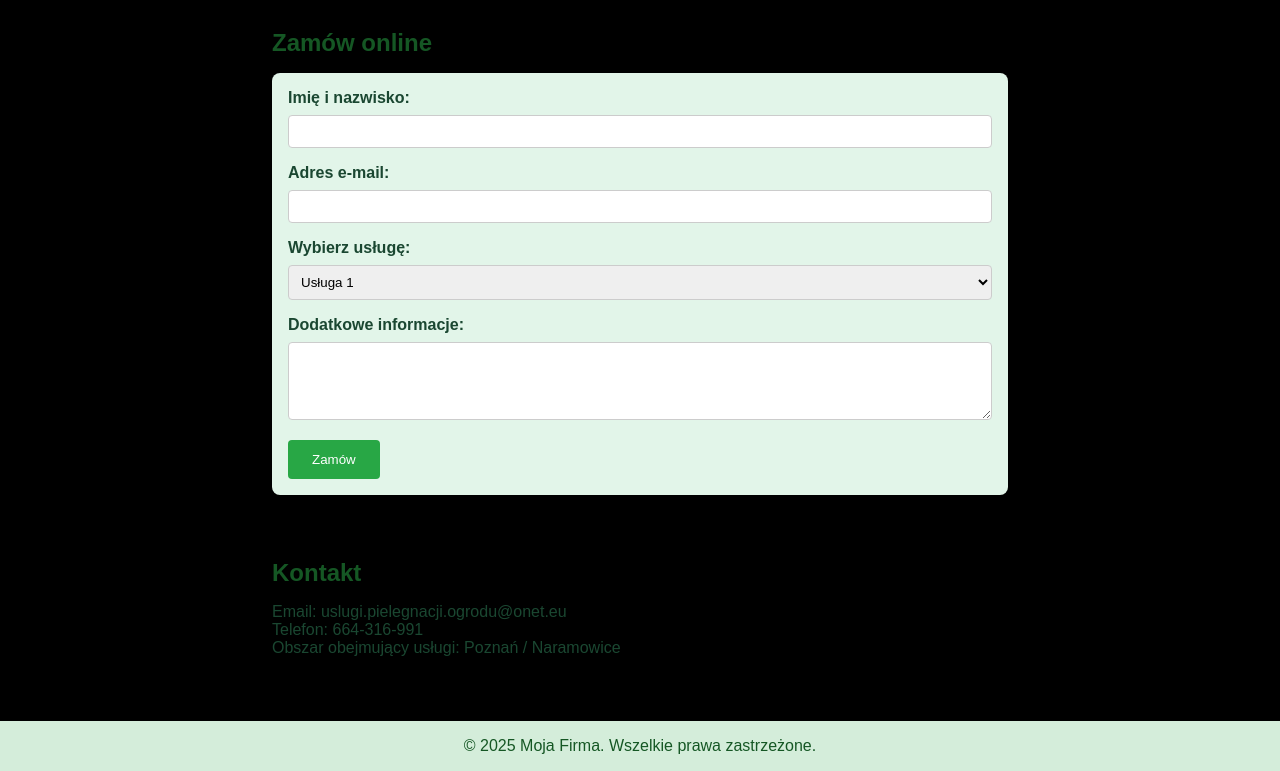
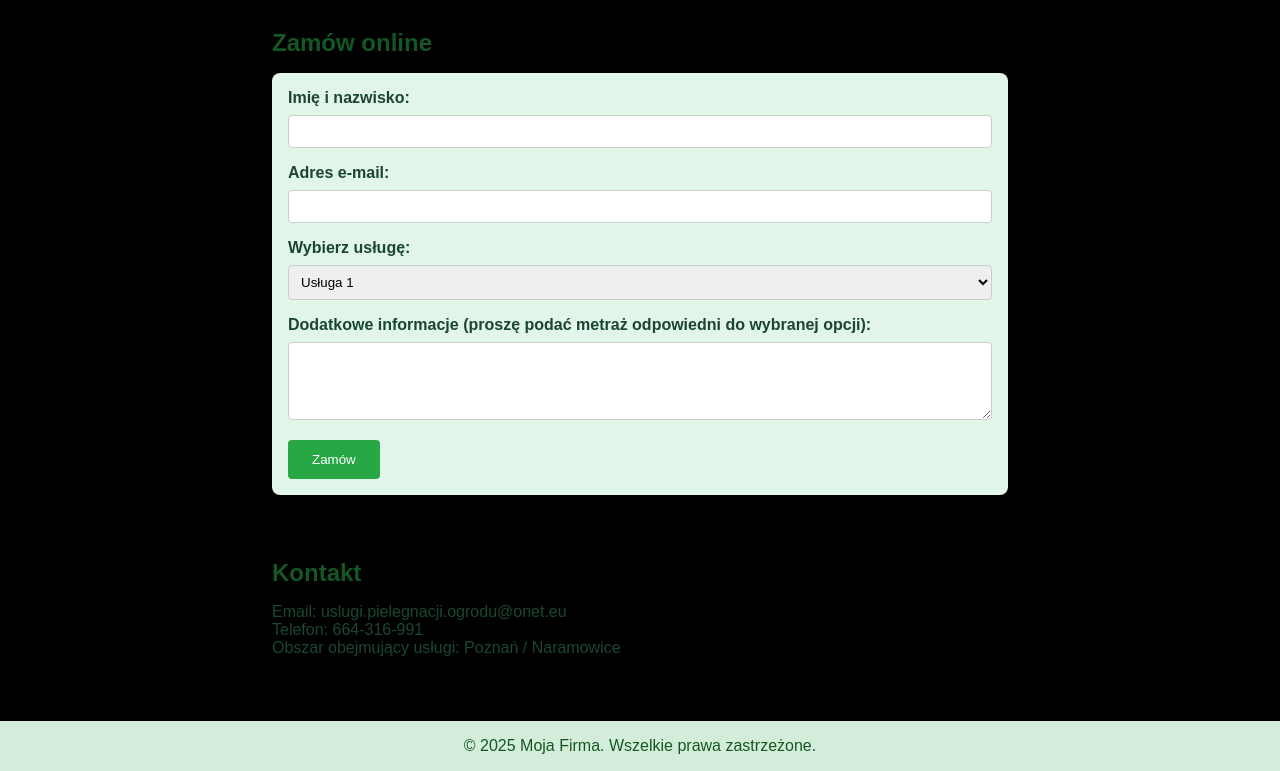
Before and after one commit to DjTomil/Us-ugi-Ogrodnicze, a plain HTML site: page index.html in a window 1280 px wide. Shown: the part 1058-1829 px from the top of the page. Drawn offline with Linux system fonts and the light colour scheme.

Commit message:
Update index.html

```diff
--- a/index.html
+++ b/index.html
@@ -168,7 +168,7 @@ footer {
     <option value="usluga4">Usługa 4</option>
   </select>
 
-  <label for="details">Dodatkowe informacje:</label>
+  <label for="details">Dodatkowe informacje (proszę podać metraż odpowiedni do wybranej opcji):</label>
   <textarea id="details" name="details" rows="4"></textarea>
 
   <button type="submit">Zamów</button>
```
